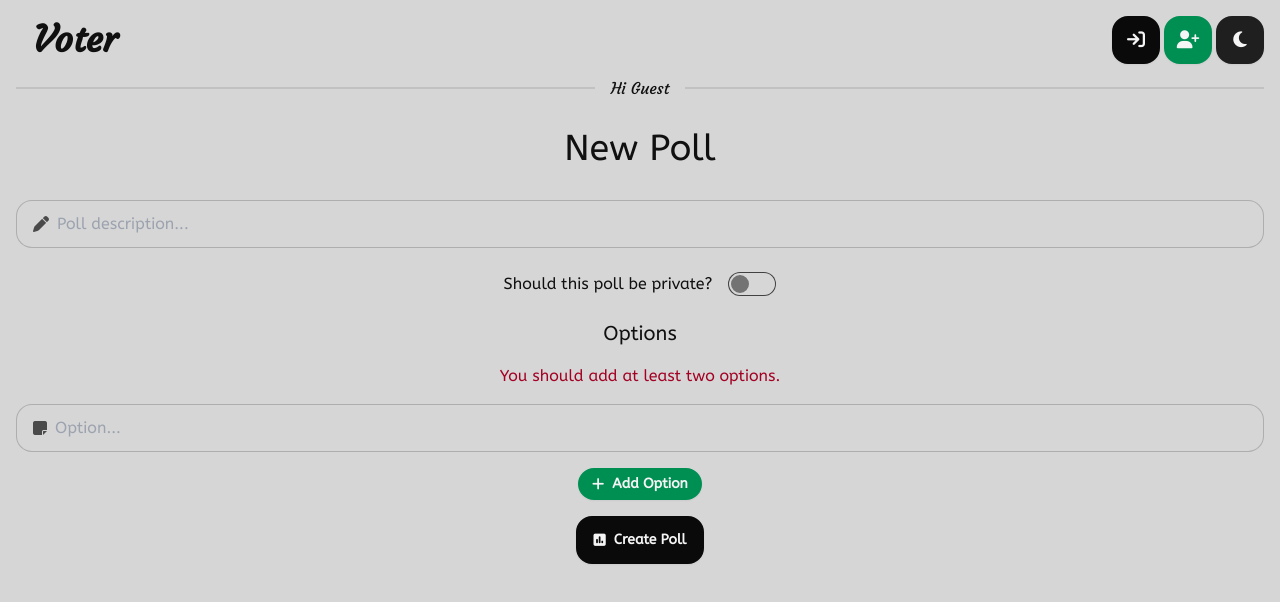
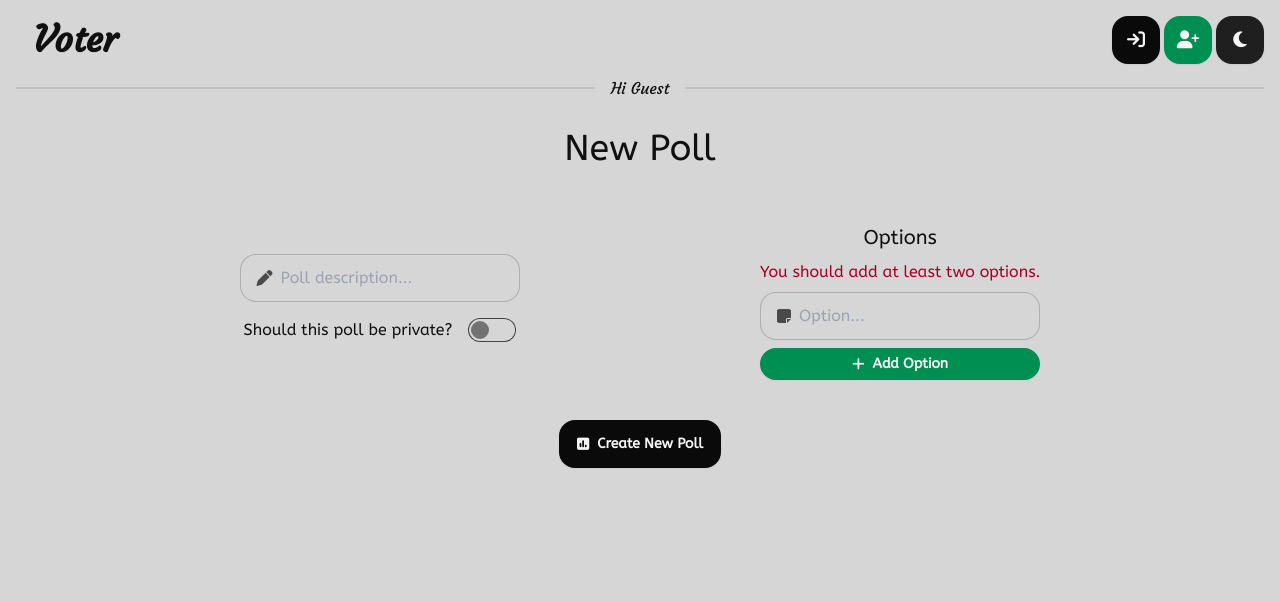
Before and after one commit to you97ssef/Voter, a Vue app in the folder client/: page /new-poll in a window 1280 px wide. Shown: the top 602 px of the page. Built offline with nearby package versions, Linux system fonts and the light colour scheme.

Commit message:
chang style

```diff
--- a/client/src/components/Hero.vue
+++ b/client/src/components/Hero.vue
@@ -12,7 +12,7 @@
         <div class="mt-10 text-center">
             <h1 class="text-5xl font-bold font-courgette">Voter</h1>
             <p class="text-xl py-2">
-                Simple and easy to use polling application. Secured with the blockchain technology. Create and validate and watch live polls and share them with your friends.
+                Simple and easy to use polling application. Secured with the blockchain technology. Create, validate, watch live polls and share them with your friends.
             </p>
             <div class="flex flex-wrap justify-center gap-2" v-if="!connection.isAuthenticated">
                 <RouterLink class="btn btn-primary text-xl m-1" to="/login">
--- a/client/src/views/polls/NewPollView.vue
+++ b/client/src/views/polls/NewPollView.vue
@@ -47,8 +47,10 @@
 
 <template>
     <h1 class="text-center text-4xl py-4">New Poll</h1>
-    <form class="flex flex-col items-center gap-4 my-4" @submit.prevent="createPoll">
-        <label class="input input-bordered flex items-center w-full gap-2">
+    <form @submit.prevent="createPoll">
+        <div class="flex flex-wrap gap-4 justify-evenly items-center my-10">
+            <div class="flex flex-col gap-2">
+                <label class="input input-bordered flex items-center max-w-screen-sm gap-2">
                     <i class="fa-solid fa-pen opacity-70"></i>
                     <input type="text" placeholder="Poll description..." required v-model="newPoll.description" />
                 </label>
@@ -60,6 +62,8 @@
                         <input type="checkbox" class="toggle toggle-primary" v-model="newPoll.private" />
                     </label>
                 </div>
+            </div>
+            <div class="flex flex-col gap-2">
                 <div class="text-center text-xl">Options</div>
                 <p v-if="newPoll.options.length < 2" class="text-center text-error">
                     You should add at least two options.
@@ -70,7 +74,7 @@
                         <i class="fa-solid fa-xmark"></i>
                     </div>
                 </div>
-        <label class="input input-bordered flex items-center w-full gap-2">
+                <label class="input input-bordered flex items-center max-w-screen-sm gap-2">
                     <i class="fa-solid fa-note-sticky opacity-70"></i>
                     <input type="text" class="grow"  placeholder="Option..." v-model="option" />
                 </label>
@@ -78,9 +82,13 @@
                     <i class="fa-solid fa-plus"></i>
                     Add Option
                 </button>
+            </div>
+        </div>
+        <div class="flex justify-center">
             <button class="btn btn-primary" type="submit">
                 <i class="fa-solid fa-poll"></i>
-            Create Poll
+                Create New Poll
             </button>
+        </div>
     </form>
 </template>
--- a/client/src/views/polls/PollView.vue
+++ b/client/src/views/polls/PollView.vue
@@ -158,7 +158,7 @@
             </div>
             <div class="flex flex-col gap-2">
                 <div class="card card-compact bg-primary text-secondary-content">
-                    <div class="card-body flex-row justify-between items-center">
+                    <div class="card-body flex-row justify-between items-center flex-wrap">
                         <div class="flex justify-center items-center font-bold gap-2">
                             <i class="fa-solid fa-link"></i>
                             {{ shareLink }}
```
Lines whose indentation alone changed are shown as unchanged.
